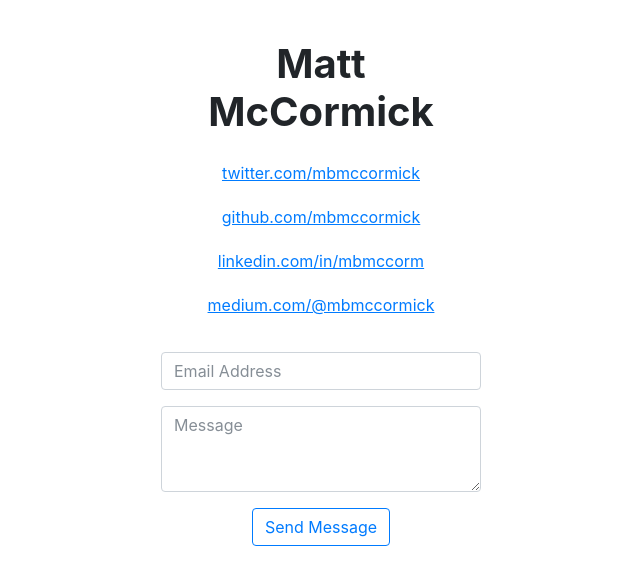
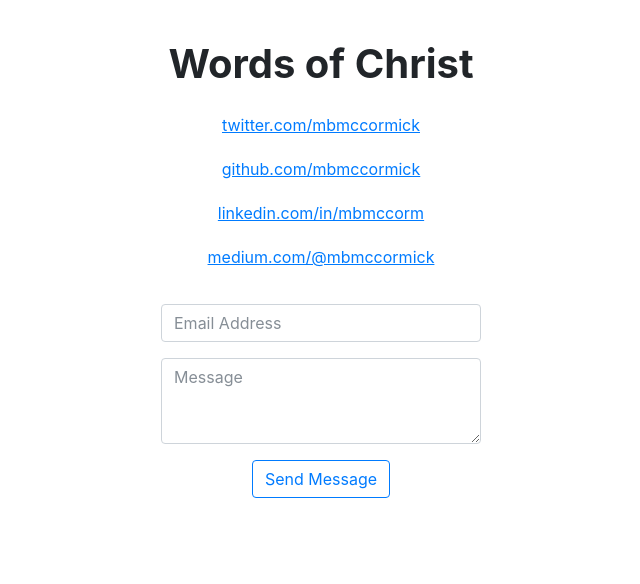
Before and after one commit to githubjared/website, a plain HTML site: page index.html in a window 1280 px wide. Shown: the whole page, without its empty margins (319-959 px from the left). Drawn offline with Linux system fonts and the light colour scheme.

Commit message:
Update index.html

```diff
--- a/index.html
+++ b/index.html
@@ -9,7 +9,7 @@
 
     <meta name="description" content="Hello, World!" />
 
-    <title>Matt McCormick</title>
+    <title>Words of Christ</title>
 
     <link href="/css/bootstrap.css" rel="stylesheet">
     <link href="/css/main.css" rel="stylesheet">
@@ -21,7 +21,7 @@
     <div class="container">
 
         <div id="header">
-            <h1>Matt McCormick</h1>
+            <h1>Words of Christ</h1>
         </div>
 
         <div id="navigation">
```
